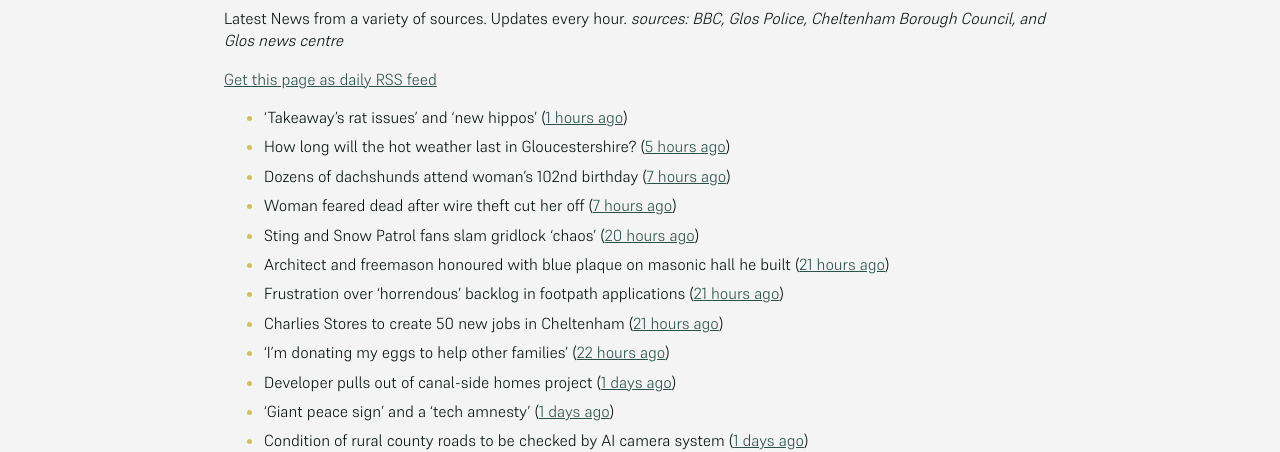
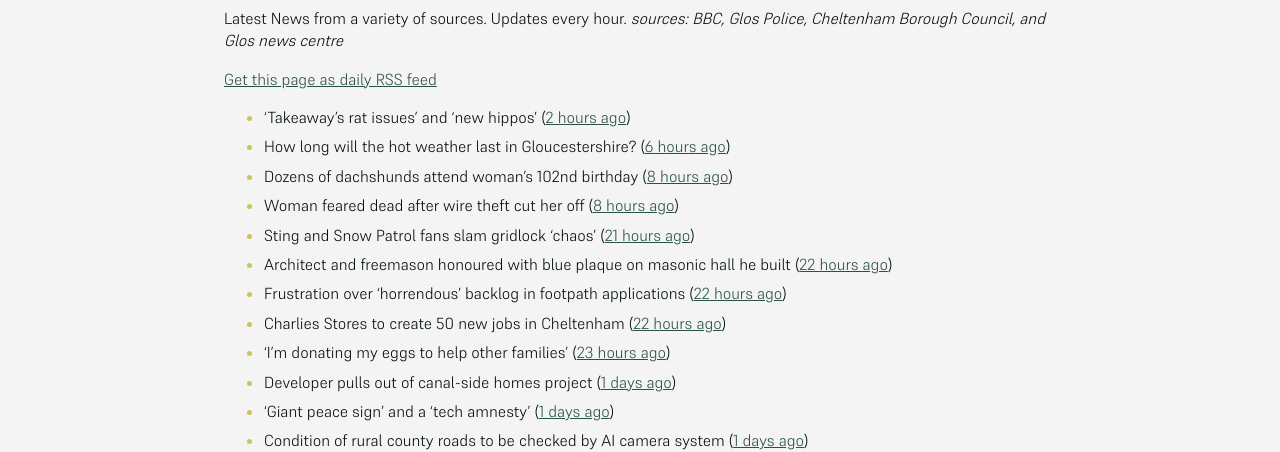
Before and after one commit to mat-0/cheltenham-open-data, a Jekyll site: the page built from _pages/news.md, in a window 1280 px wide. Shown: the part 266-718 px from the top of the page. Built offline with Jekyll 4.4.1, drawn with Linux system fonts in a browser that asks for light colours.

Commit message:
Updated 2025-06-20 13:58:10

```diff
--- a/_pages/news.md
+++ b/_pages/news.md
@@ -12,15 +12,15 @@ _sources: BBC, Glos Police, Cheltenham Borough Council, and Glos news centre_
 [Get this page as daily RSS feed](/daily.rss)
 
 <!-- news_marker starts -->
-- 'Takeaway's rat issues' and 'new hippos' ([1 hours ago](https://www.bbc.com/news/articles/c5ygx2p4lw5o))
-- How long will the hot weather last in Gloucestershire? ([5 hours ago](https://www.bbc.co.uk/sounds/play/p0lkf1rq))
-- Dozens of dachshunds attend woman's 102nd birthday ([7 hours ago](https://www.bbc.com/news/videos/c307l54nlrmo))
-- Woman feared dead after wire theft cut her off ([7 hours ago](https://www.bbc.com/news/articles/cp3k96521neo))
-- Sting and Snow Patrol fans slam gridlock 'chaos' ([20 hours ago](https://www.bbc.com/news/articles/cwygv0pqy74o))
-- Architect and freemason honoured with blue plaque on masonic hall he built ([21 hours ago](https://gloucesternewscentre.co.uk/architect-and-freemason-honoured-with-blue-plaque-on-masonic-hall-he-built/))
-- Frustration over ‘horrendous’ backlog in footpath applications ([21 hours ago](https://gloucesternewscentre.co.uk/frustration-over-horrendous-backlog-in-footpath-applications/))
-- Charlies Stores to create 50 new jobs in Cheltenham ([21 hours ago](https://gloucesternewscentre.co.uk/charlies-stores-to-create-50-new-jobs-in-cheltenham/))
-- 'I'm donating my eggs to help other families' ([22 hours ago](https://www.bbc.com/news/articles/c5y614jm758o))
+- 'Takeaway's rat issues' and 'new hippos' ([2 hours ago](https://www.bbc.com/news/articles/c5ygx2p4lw5o))
+- How long will the hot weather last in Gloucestershire? ([6 hours ago](https://www.bbc.co.uk/sounds/play/p0lkf1rq))
+- Dozens of dachshunds attend woman's 102nd birthday ([8 hours ago](https://www.bbc.com/news/videos/c307l54nlrmo))
+- Woman feared dead after wire theft cut her off ([8 hours ago](https://www.bbc.com/news/articles/cp3k96521neo))
+- Sting and Snow Patrol fans slam gridlock 'chaos' ([21 hours ago](https://www.bbc.com/news/articles/cwygv0pqy74o))
+- Architect and freemason honoured with blue plaque on masonic hall he built ([22 hours ago](https://gloucesternewscentre.co.uk/architect-and-freemason-honoured-with-blue-plaque-on-masonic-hall-he-built/))
+- Frustration over ‘horrendous’ backlog in footpath applications ([22 hours ago](https://gloucesternewscentre.co.uk/frustration-over-horrendous-backlog-in-footpath-applications/))
+- Charlies Stores to create 50 new jobs in Cheltenham ([22 hours ago](https://gloucesternewscentre.co.uk/charlies-stores-to-create-50-new-jobs-in-cheltenham/))
+- 'I'm donating my eggs to help other families' ([23 hours ago](https://www.bbc.com/news/articles/c5y614jm758o))
 - Developer pulls out of canal-side homes project ([1 days ago](https://www.bbc.com/news/articles/cwyxe24xr1jo))
 - 'Giant peace sign' and a 'tech amnesty' ([1 days ago](https://www.bbc.com/news/articles/cglzk58j8jxo))
 - Condition of rural county roads to be checked by AI camera system ([1 days ago](https://gloucesternewscentre.co.uk/condition-of-rural-county-roads-to-be-checked-by-ai-camera-system/))
```
Also changed, not shown: other parts of _pages/news.md (+1 -1 lines), _data/flood.json (+4 -4 lines), index.md (+4 -4 lines).
